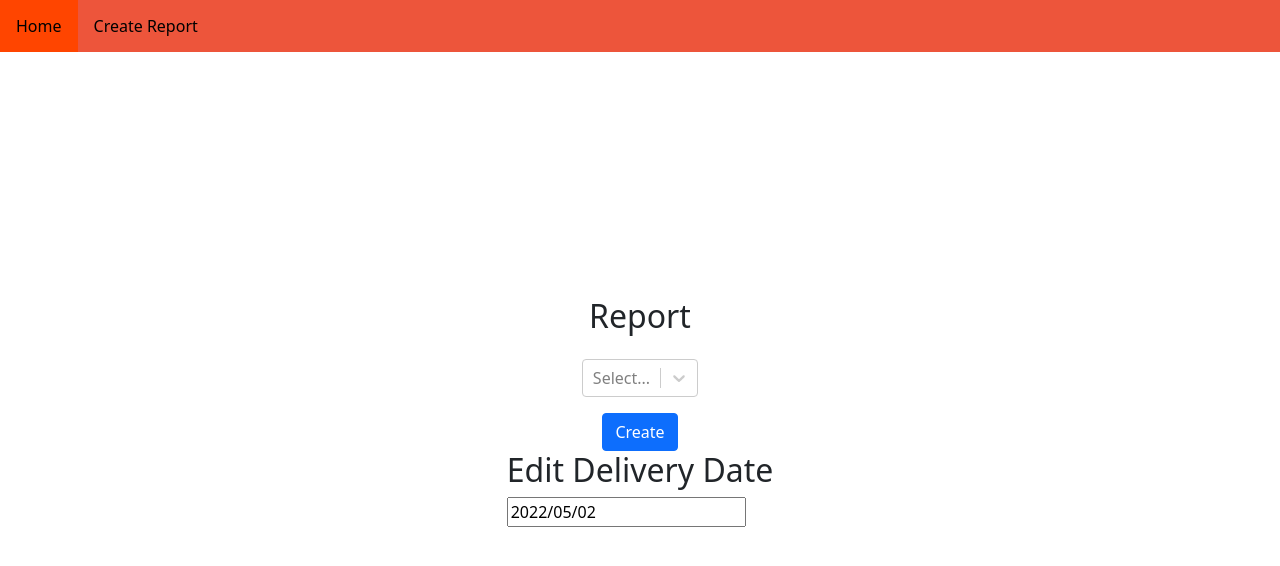
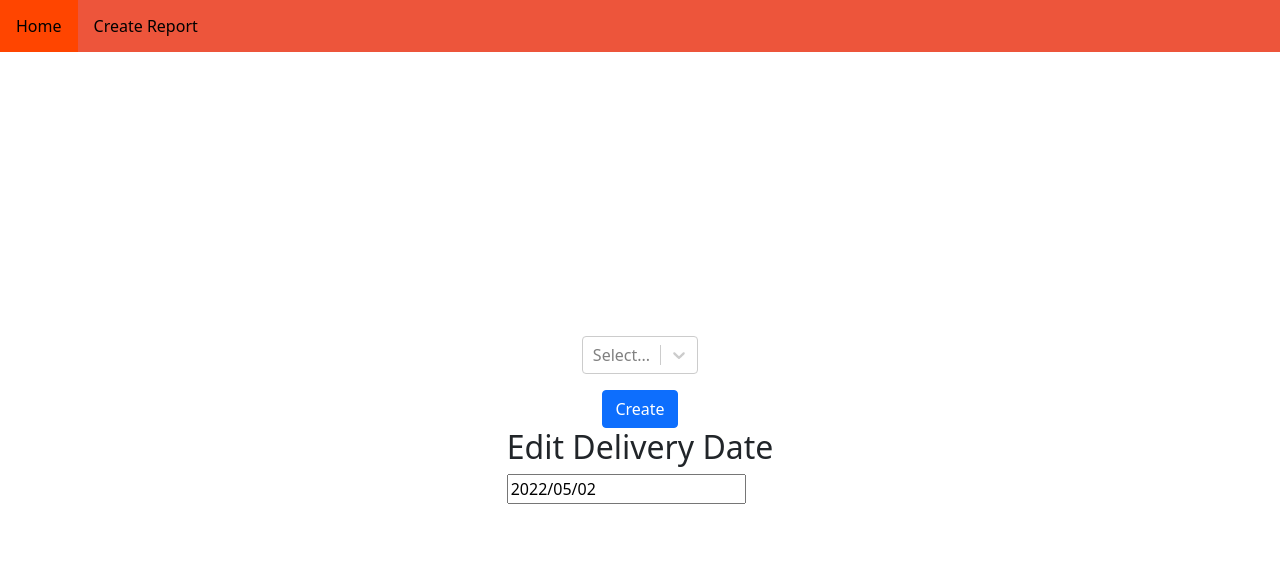
Before and after one commit to Janussr/Papp_insights_frontend, a React (Create React App) app: page /create-report in a window 1280 px wide. Shown: the top 566 px of the page. Built offline with nearby package versions, Linux system fonts and the light colour scheme; no server answers.

Commit message:
overwrite merge

```diff
--- a/src/components/ReportPage.js
+++ b/src/components/ReportPage.js
@@ -84,12 +84,10 @@ const ReportPage = () => {
 
 
 
-    /* ændrede i DataRange hvordan den stod i format mere hvis den pludselig ikke virker*/
 
   return (
 
     <div className="center">
-      <h2>Report</h2>
       <p>{statusMessage}</p>
       <form onChange={handleInput}>
         <Select
@@ -117,8 +115,6 @@ const ReportPage = () => {
 
     </div>
 
-
-
   )
 }
 
```
